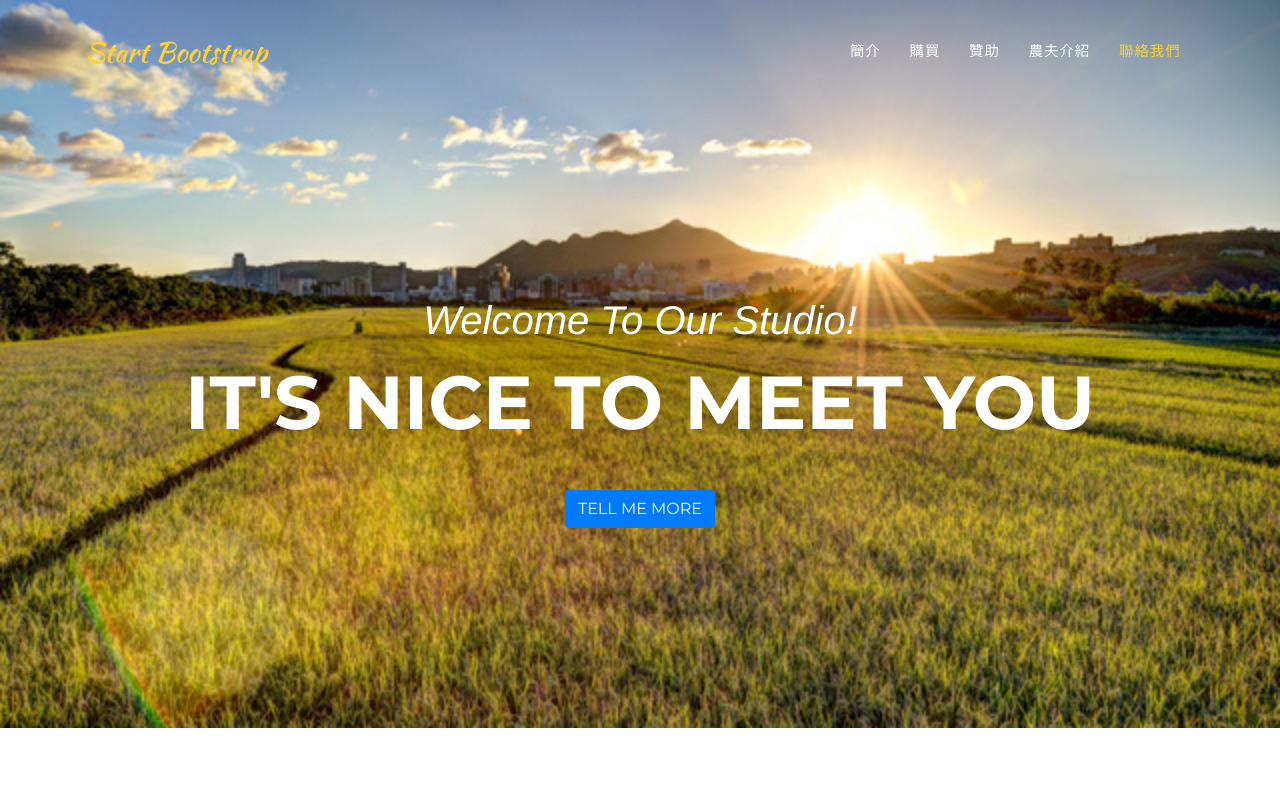
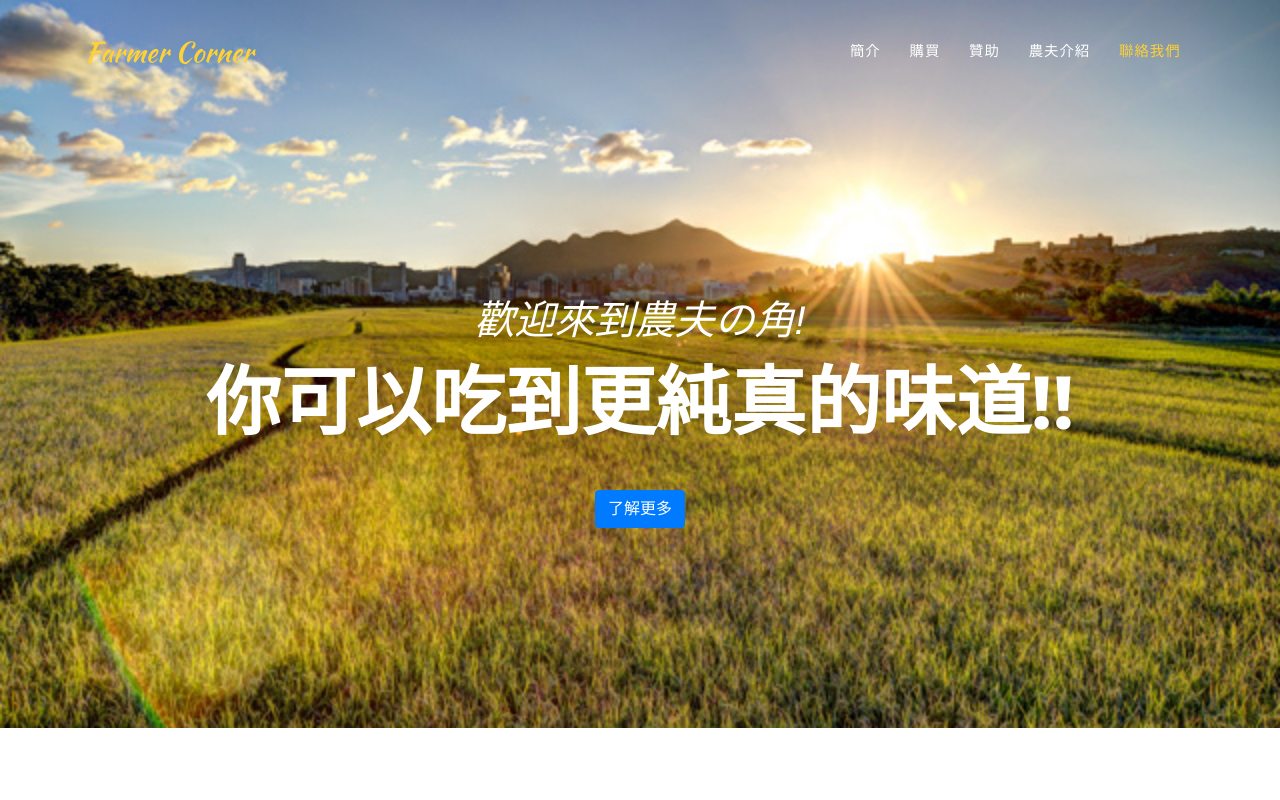
Before and after one commit to fcu-d0350082/WP-Team15, a website with bundled scripts: page index.html in a window 1280 px wide. Shown: the top 800 px of the page. Built offline with nearby package versions, Linux system fonts and the light colour scheme; a web font is replaced by a local one.

Commit message:
首頁更動

```diff
--- a/index.html
+++ b/index.html
@@ -30,7 +30,7 @@
     <!-- Navigation -->
     <nav class="navbar navbar-expand-lg navbar-dark fixed-top" id="mainNav">
       <div class="container">
-        <a class="navbar-brand js-scroll-trigger" href="#page-top">Start Bootstrap</a>
+        <a class="navbar-brand js-scroll-trigger" href="#page-top">Farmer Corner</a>
         <button class="navbar-toggler navbar-toggler-right" type="button" data-toggle="collapse" data-target="#navbarResponsive" aria-controls="navbarResponsive" aria-expanded="false" aria-label="Toggle navigation">
           Menu
           <i class="fa fa-bars"></i>
@@ -61,9 +61,9 @@
     <header class="masthead">
       <div class="container">
         <div class="intro-text">
-          <div class="intro-lead-in">Welcome To Our Studio!</div>
-          <div class="intro-heading text-uppercase">It's Nice To Meet You</div>
-          <a class="btn btn-primary btn-xl text-uppercase js-scroll-trigger" href="#services">Tell Me More</a>
+          <div class="intro-lead-in">歡迎來到農夫の角!</div>
+          <div class="intro-heading text-uppercase">你可以吃到更純真的味道!!</div>
+          <a class="btn btn-primary btn-xl text-uppercase js-scroll-trigger" href="#services">了解更多</a>
         </div>
       </div>
     </header>
```
